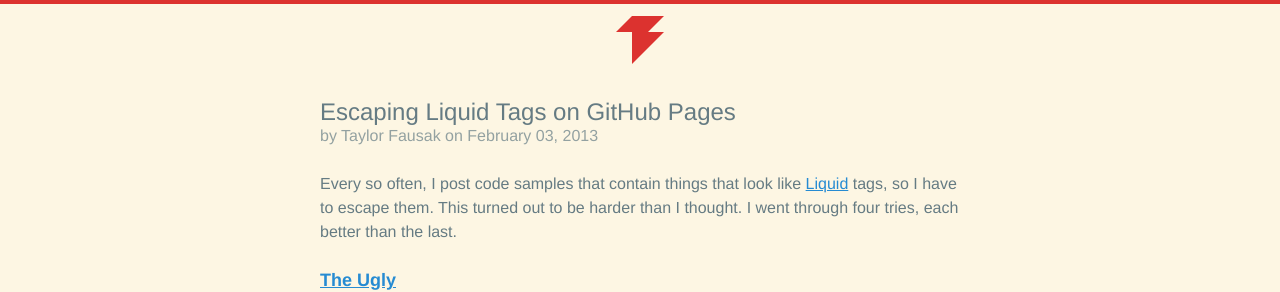
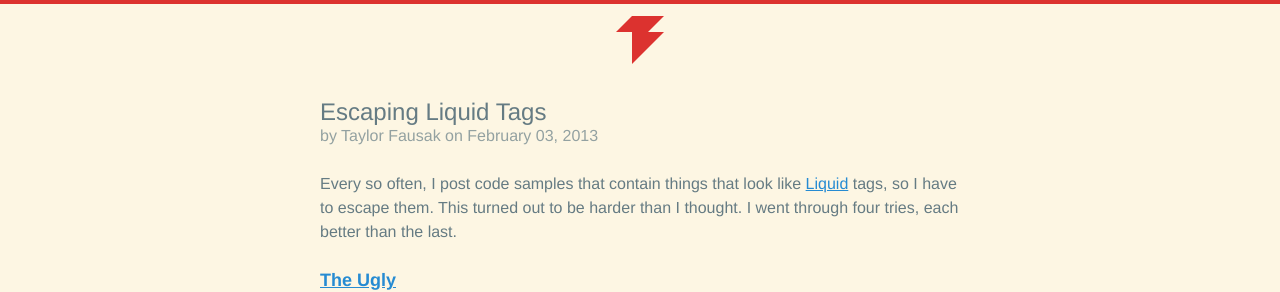
Before and after one commit to tfausak/tfausak.github.io, a Jekyll site: the page built from _posts/2013-02-03-escaping-liquid-tags.md, in a window 1280 px wide. Shown: the top 292 px of the page. Built offline with Jekyll 4.4.1, drawn with Linux system fonts in a browser that asks for light colours; some of the changed lines change nothing that is shown.

Commit message:
Proof read post about escaping Liquid tags.

```diff
--- a/_posts/2013-02-03-untitled.md
+++ b/_posts/2013-02-03-escaping-liquid-tags.md
@@ -1,13 +1,13 @@
 ---
 layout: post
-title: Escaping Liquid Tags on GitHub Pages
+title: Escaping Liquid Tags
 ---
 
 Every so often, I post code samples that contain things that look like
-[Liquid][] tags, so I have to escape them. This turned out to be harder than I
+[Liquid][1] tags, so I have to escape them. This turned out to be harder than I
 thought. I went through four tries, each better than the last.
 
-## [The Ugly][]
+## [The Ugly][2]
 
 The first method works by using Liquid to output a string, and then using that
 to break up the thing that needs to be escaped so that Liquid won't parse it.
@@ -26,7 +26,7 @@
 I find this method to be ugly and non-obvious, so I don't recommend it. It is,
 however, pretty clever. And it works with all versions of Liquid.
 
-## [The Bad][]
+## [The Bad][3]
 
 If you're outputting something that looks like Liquid output, you can escape it
 by assigning it to a variable, then outputting the variable.
@@ -39,7 +39,7 @@
 parser. And of course this method gets annoying if you need to escape a lot of
 things. For those reasons, I can't recommend it either.
 
-## [The Good][]
+## [The Good][4]
 
 Finally we arrive at a reasonable solution. Liquid 2.2.2 added support for the
 `{% raw %}{% literal %}{% endraw %}` tag, making escaping anything a piece of
@@ -56,7 +56,7 @@
 you. That being said, I can't recommend it because the next method is just as
 good and it works everywhere.
 
-## *[Il Buono][]*
+## *[Il Buono][5]*
 
 The final and best method is the `{% raw %}{% raw %}{% endraw %}` tag. It's
 just like the `{% raw %}{% literal %}{% endraw %}` tag, except it works with
@@ -76,11 +76,11 @@
     # => {{ "{% endraw " }}%}
 
 What's really going to bake your noodle later on is, how did I write this blog
-post? Check out [the source][] for that.
+post? Check out [the source][6] for that.
 
-[liquid]: http://liquidmarkup.org
-[the ugly]: http://stackoverflow.com/questions/3426182/how-to-escape-liquid-template-tags
-[the bad]: http://stackoverflow.com/questions/3330979/outputting-literal-curly-braces-in-liquid-templates
-[the good]: http://stackoverflow.com/questions/11676027/jekyll-page-failing-on-github-but-works-successfully-locally-with-safe-flag
-[il buono]: http://wiki.shopify.com/UsingLiquid#No_Liquid_Zone:_the_raw_tag
-[the source]: https://github.com/tfausak/tfausak.github.com/blob/master/_posts/2013-02-03-untitled.md
+[1]: http://liquidmarkup.org
+[2]: http://stackoverflow.com/questions/3426182/how-to-escape-liquid-template-tags
+[3]: http://stackoverflow.com/questions/3330979/outputting-literal-curly-braces-in-liquid-templates
+[4]: http://stackoverflow.com/questions/11676027/jekyll-page-failing-on-github-but-works-successfully-locally-with-safe-flag
+[5]: http://wiki.shopify.com/UsingLiquid#No_Liquid_Zone:_the_raw_tag
+[6]: https://github.com/tfausak/tfausak.github.com/blob/master/_posts/2013-02-03-escaping-liquid-tags.md
```
